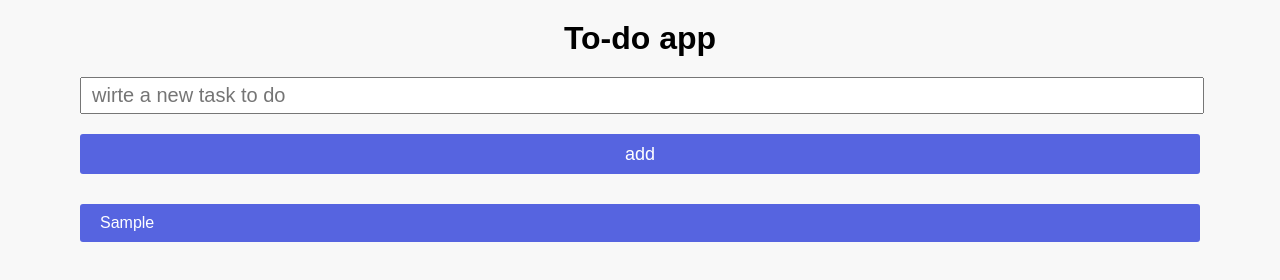
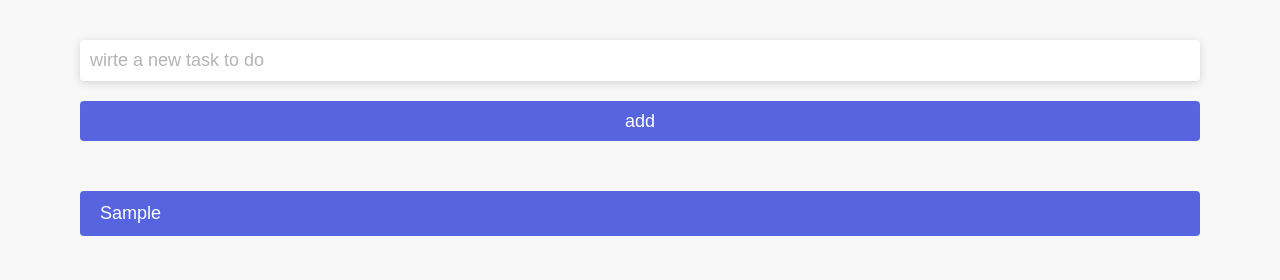
Before and after one commit to astro-ali/fikraCamp-week02, a plain HTML site: page index.html in a window 1280 px wide. Both pictures are taken after typing "Sample" into the empty fields and a click on the button "add". Drawn offline with Linux system fonts and the light colour scheme.

Commit message:
second commit

```diff
--- a/index.html
+++ b/index.html
@@ -5,17 +5,17 @@
     <meta http-equiv="X-UA-Compatible" content="IE=edge">
     <meta name="viewport" content="width=device-width, initial-scale=1.0">
     <link rel="stylesheet" href="css/style.css">
-    <title>Document</title>
+    <title>fikraCamp -- week02</title>
 </head>
 <body>
     <div class="container">
-        <h1 class="to-do-title">To-do app</h1>
         <div class="my-form">
             <input type="text" placeholder="wirte a new task to do" name="input-type" class="input" id="input">
             <button class="my-btn" id="my-btn">add</button>
         </div>
         <ul class="to-do-list"></ul>
     </div>
+    <script src="https://kit.fontawesome.com/1fe71aaf41.js" crossorigin="anonymous"></script>
     <script src="main.js"></script>
 </body>
 </html>
--- a/main.js
+++ b/main.js
@@ -5,6 +5,9 @@ const button = document.querySelector("#my-btn")
 button.addEventListener("click", () => {
     if(input.value.length < 0){
         return;
+    }
+    if(input.value.length === 0){
+        alert("please do not leave the input field empty")
     }
     else{
         const li = document.createElement("li");
@@ -14,6 +17,10 @@ button.addEventListener("click", () => {
     }
 });
 
+const rendrTodo = () => {
+
+}
+
 // add local storage
 
 // add delete button
--- a/style.scss
+++ b/style.scss
@@ -12,10 +12,24 @@ body {
     padding: 0 5rem;
 }
 
-.input {
+input[type=text] {
     width: 100%;
-    padding: 5px 0;
-    font-size: 20px;
+    margin-top: 40px;
+    padding: 10px 0;
+    font-size: 18px;
+    border: none;
+    border-radius: 4px;
+    box-shadow: 0 2px 8px 0 rgba($color: #000000, $alpha: 0.15);
+}
+
+input[type=text]:active {
+    border: none;
+    // box-shadow: none;
+}
+
+input[type=text]:focus {
+    border: none;
+    // box-shadow: none;
 }
 
 .input:active {
@@ -24,17 +38,18 @@ body {
 
 .input::placeholder {
     padding: 0 10px;
+    color: rgb(180, 180, 180);
 }
-
-
 
 .to-do-list {
     list-style: none;
 
     li {
-        border-radius: 3px;
+        border-radius: 4px;
         margin: 10px 0;
-        padding: 10px 20px;
+        margin-bottom: 15px;
+        padding: 12px 20px;
+        font-size: 18px;
         background-color: #5664e0;
         color: white;
     }
@@ -52,9 +67,9 @@ body {
     width: 100%;
     height: 40px;
     margin-top: 20px;
-    margin-bottom: 20px;
+    margin-bottom: 40px;
     border: none;
-    border-radius: 3px;
+    border-radius: 4px;
     background-color: #5664e0;
     color: white;
     transition: all .35s ease-in-out;
```
Also changed, not shown: css/style.css.
